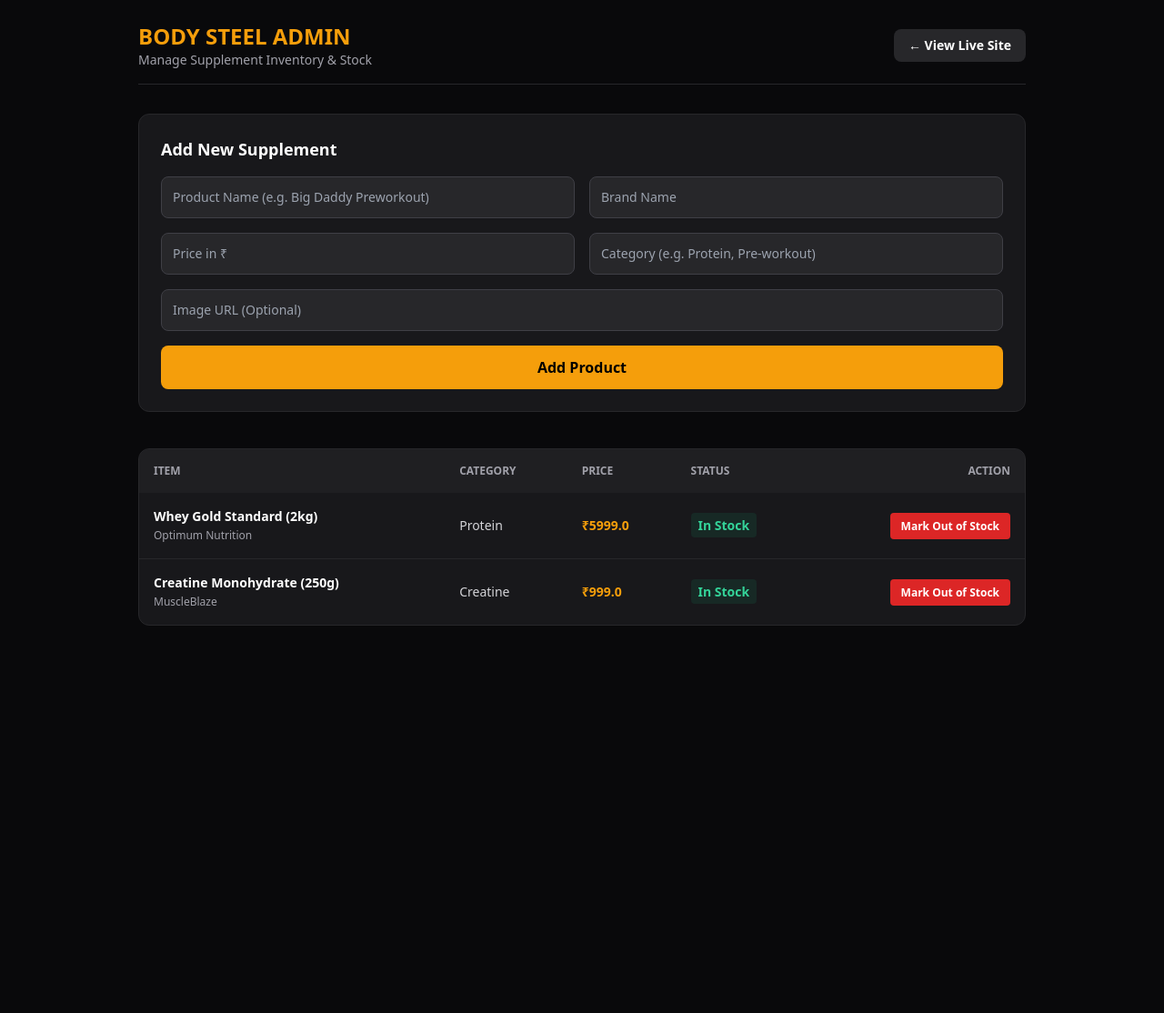
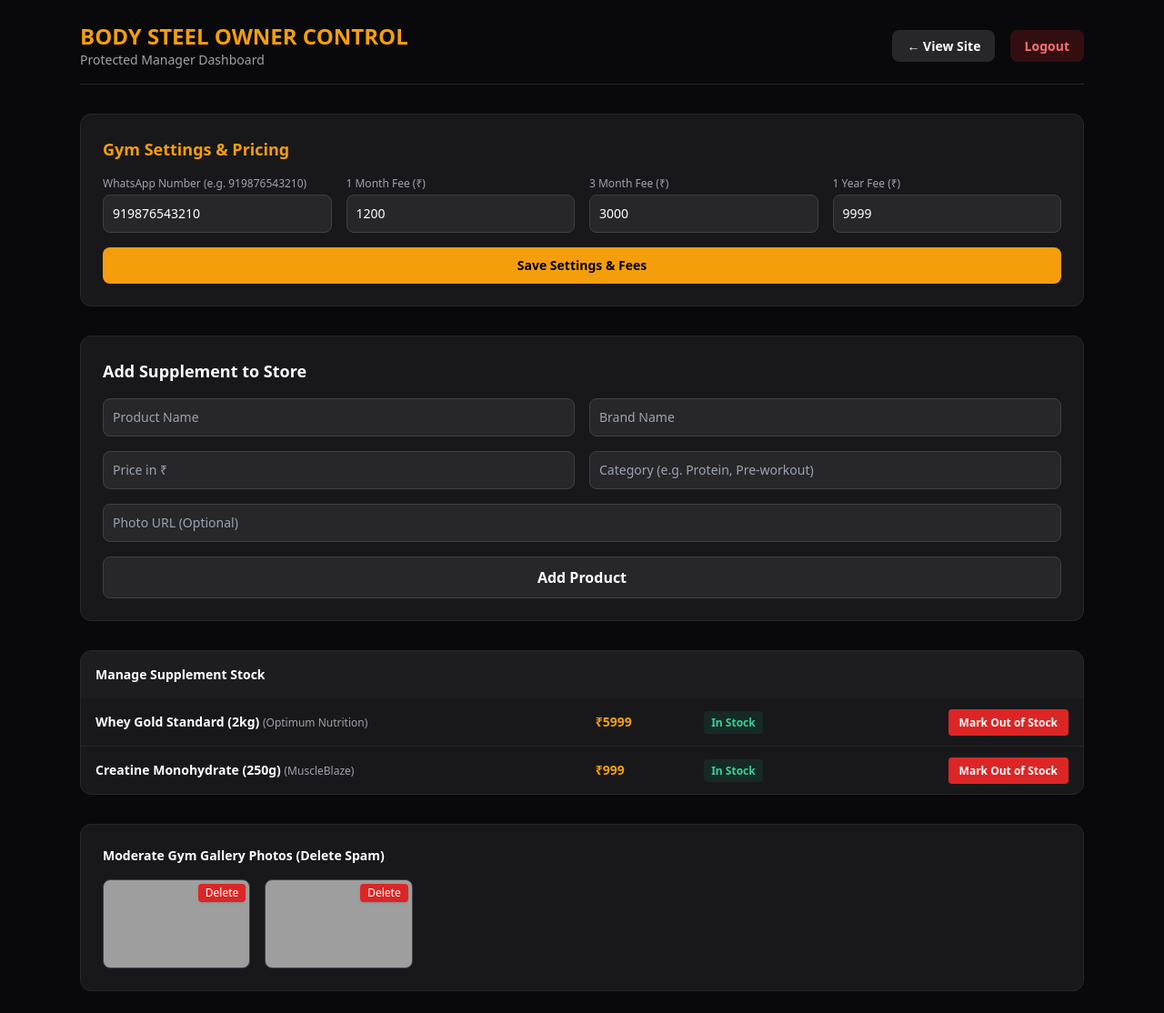
Before and after one commit to Aryan-vats-hub/bodysteel, a Flask app: page /admin in a window 1280 px wide. Shown: the whole page at 91% size. Before the commit the page ends 688 px from the top, so only its background shows below. Run offline with Flask 3, Linux system fonts and the light colour scheme; the visitor is signed in with stand-in values (Sample User, id 1); data comes from the database, SQL or seed files in the repository; some libraries are stand-ins or nearby versions; grey boxes are pictures that could not be loaded.

Commit message:
Update admin.html

```diff
--- a/templates/admin.html
+++ b/templates/admin.html
@@ -3,55 +3,73 @@
 <head>
     <meta charset="UTF-8">
     <meta name="viewport" content="width=device-width, initial-scale=1.0">
-    <title>Body Steel - Stock Dashboard</title>
+    <title>Body Steel - Owner Panel</title>
     <script src="https://cdn.tailwindcss.com"></script>
 </head>
-<body class="bg-zinc-950 text-white font-sans p-6 max-w-5xl mx-auto">
+<body class="bg-zinc-950 text-white font-sans p-6 max-w-6xl mx-auto">
 
     <div class="flex justify-between items-center mb-8 border-b border-zinc-800 pb-4">
         <div>
-            <h1 class="text-2xl font-black text-amber-500 uppercase">Body Steel Admin</h1>
-            <p class="text-zinc-400 text-sm">Manage Supplement Inventory & Stock</p>
+            <h1 class="text-2xl font-black text-amber-500 uppercase">Body Steel Owner Control</h1>
+            <p class="text-zinc-400 text-sm">Protected Manager Dashboard</p>
         </div>
-        <a href="/" class="text-sm bg-zinc-800 hover:bg-zinc-700 px-4 py-2 rounded-lg font-bold">← View Live Site</a>
+        <div class="space-x-3">
+            <a href="/" class="text-sm bg-zinc-800 hover:bg-zinc-700 px-4 py-2 rounded-lg font-bold">← View Site</a>
+            <a href="/admin-logout" class="text-sm bg-red-600/20 text-red-400 hover:bg-red-600 hover:text-white px-4 py-2 rounded-lg font-bold transition">Logout</a>
+        </div>
     </div>
 
-    <!-- Add Item Form -->
-    <div class="bg-zinc-900 border border-zinc-800 rounded-xl p-6 mb-10">
-        <h2 class="text-lg font-bold mb-4">Add New Supplement</h2>
-        <form action="/add_product" method="POST" class="grid grid-cols-1 md:grid-cols-2 gap-4">
-            <input type="text" name="name" placeholder="Product Name (e.g. Big Daddy Preworkout)" required class="bg-zinc-800 p-3 rounded-lg border border-zinc-700 text-white text-sm">
-            <input type="text" name="brand" placeholder="Brand Name" required class="bg-zinc-800 p-3 rounded-lg border border-zinc-700 text-white text-sm">
-            <input type="number" name="price" placeholder="Price in ₹" required class="bg-zinc-800 p-3 rounded-lg border border-zinc-700 text-white text-sm">
-            <input type="text" name="category" placeholder="Category (e.g. Protein, Pre-workout)" required class="bg-zinc-800 p-3 rounded-lg border border-zinc-700 text-white text-sm">
-            <input type="url" name="image_url" placeholder="Image URL (Optional)" class="bg-zinc-800 p-3 rounded-lg border border-zinc-700 text-white text-sm md:col-span-2">
-            <button type="submit" class="bg-amber-500 hover:bg-amber-600 text-black font-bold p-3 rounded-lg md:col-span-2 transition">Add Product</button>
+    <!-- Gym WhatsApp & Fees Management -->
+    <div class="bg-zinc-900 border border-zinc-800 rounded-xl p-6 mb-8">
+        <h2 class="text-lg font-bold text-amber-500 mb-4">Gym Settings & Pricing</h2>
+        <form action="/update_settings" method="POST" class="grid grid-cols-1 md:grid-cols-4 gap-4">
+            <div>
+                <label class="text-xs text-zinc-400 block mb-1">WhatsApp Number (e.g. 919876543210)</label>
+                <input type="text" name="whatsapp_number" value="{{ settings.whatsapp_number }}" required class="w-full bg-zinc-800 p-2.5 rounded-lg border border-zinc-700 text-white text-sm">
+            </div>
+            <div>
+                <label class="text-xs text-zinc-400 block mb-1">1 Month Fee (₹)</label>
+                <input type="number" name="plan_1m" value="{{ settings.plan_1m | int }}" required class="w-full bg-zinc-800 p-2.5 rounded-lg border border-zinc-700 text-white text-sm">
+            </div>
+            <div>
+                <label class="text-xs text-zinc-400 block mb-1">3 Month Fee (₹)</label>
+                <input type="number" name="plan_3m" value="{{ settings.plan_3m | int }}" required class="w-full bg-zinc-800 p-2.5 rounded-lg border border-zinc-700 text-white text-sm">
+            </div>
+            <div>
+                <label class="text-xs text-zinc-400 block mb-1">1 Year Fee (₹)</label>
+                <input type="number" name="plan_1y" value="{{ settings.plan_1y | int }}" required class="w-full bg-zinc-800 p-2.5 rounded-lg border border-zinc-700 text-white text-sm">
+            </div>
+            <button type="submit" class="md:col-span-4 bg-amber-500 hover:bg-amber-600 text-black font-extrabold p-2.5 rounded-lg text-sm transition">Save Settings & Fees</button>
         </form>
     </div>
 
-    <!-- Products List -->
-    <div class="bg-zinc-900 border border-zinc-800 rounded-xl overflow-hidden">
+    <!-- Add Supplement -->
+    <div class="bg-zinc-900 border border-zinc-800 rounded-xl p-6 mb-8">
+        <h2 class="text-lg font-bold mb-4">Add Supplement to Store</h2>
+        <form action="/add_product" method="POST" class="grid grid-cols-1 md:grid-cols-2 gap-4">
+            <input type="text" name="name" placeholder="Product Name" required class="bg-zinc-800 p-2.5 rounded-lg border border-zinc-700 text-white text-sm">
+            <input type="text" name="brand" placeholder="Brand Name" required class="bg-zinc-800 p-2.5 rounded-lg border border-zinc-700 text-white text-sm">
+            <input type="number" name="price" placeholder="Price in ₹" required class="bg-zinc-800 p-2.5 rounded-lg border border-zinc-700 text-white text-sm">
+            <input type="text" name="category" placeholder="Category (e.g. Protein, Pre-workout)" required class="bg-zinc-800 p-2.5 rounded-lg border border-zinc-700 text-white text-sm">
+            <input type="url" name="image_url" placeholder="Photo URL (Optional)" class="bg-zinc-800 p-2.5 rounded-lg border border-zinc-700 text-white text-sm md:col-span-2">
+            <button type="submit" class="bg-zinc-800 hover:bg-zinc-700 text-white font-bold p-2.5 rounded-lg md:col-span-2 border border-zinc-700 transition">Add Product</button>
+        </form>
+    </div>
+
+    <!-- Stock Status Manager -->
+    <div class="bg-zinc-900 border border-zinc-800 rounded-xl overflow-hidden mb-8">
+        <h3 class="p-4 font-bold text-sm bg-zinc-800/40">Manage Supplement Stock</h3>
         <table class="w-full text-left text-sm">
-            <thead class="bg-zinc-800/50 text-zinc-400 uppercase text-xs">
-                <tr>
-                    <th class="p-4">Item</th>
-                    <th class="p-4">Category</th>
-                    <th class="p-4">Price</th>
-                    <th class="p-4">Status</th>
-                    <th class="p-4 text-right">Action</th>
-                </tr>
-            </thead>
             <tbody class="divide-y divide-zinc-800">
                 {% for item in supplements %}
                 <tr>
-                    <td class="p-4 font-bold">{{ item.name }} <br><span class="text-xs font-normal text-zinc-400">{{ item.brand }}</span></td>
-                    <td class="p-4 text-zinc-300">{{ item.category }}</td>
-                    <td class="p-4 text-amber-500 font-bold">₹{{ item.price }}</td>
+                    <td class="p-4 font-bold">{{ item.name }} <span class="text-xs text-zinc-400 font-normal">({{ item.brand }})</span></td>
+                    <td class="p-4 text-amber-500 font-bold">₹{{ item.price | int }}</td>
                     <td class="p-4">
                         {% if item.in_stock == 1 %}
-                            <span class="text-emerald-400 font-semibold bg-emerald-500/10 px-2 py-1 rounded">In Stock</span>
+                            <span class="text-emerald-400 font-semibold bg-emerald-500/10 px-2 py-1 rounded text-xs">In Stock</span>
                         {% else %}
-                            <span class="text-red-400 font-semibold bg-red-500/10 px-2 py-1 rounded">Out of Stock</span>
+                            <span class="text-red-400 font-semibold bg-red-500/10 px-2 py-1 rounded text-xs">Out of Stock</span>
                         {% endif %}
                     </td>
                     <td class="p-4 text-right">
@@ -65,5 +83,18 @@
         </table>
     </div>
 
+    <!-- Manage Gallery -->
+    <div class="bg-zinc-900 border border-zinc-800 rounded-xl p-6">
+        <h3 class="font-bold text-sm mb-4">Moderate Gym Gallery Photos (Delete Spam)</h3>
+        <div class="grid grid-cols-2 md:grid-cols-6 gap-4">
+            {% for pic in photos %}
+            <div class="relative bg-zinc-800 rounded-lg overflow-hidden border border-zinc-700 group">
+                <img src="{{ pic.image_url }}" class="h-24 w-full object-cover">
+                <a href="/delete_photo/{{ pic.id }}" onclick="return confirm('Delete this image?')" class="absolute top-1 right-1 bg-red-600 text-white text-xs px-2 py-0.5 rounded shadow hover:bg-red-700">Delete</a>
+            </div>
+            {% endfor %}
+        </div>
+    </div>
+
 </body>
 </html>
```
